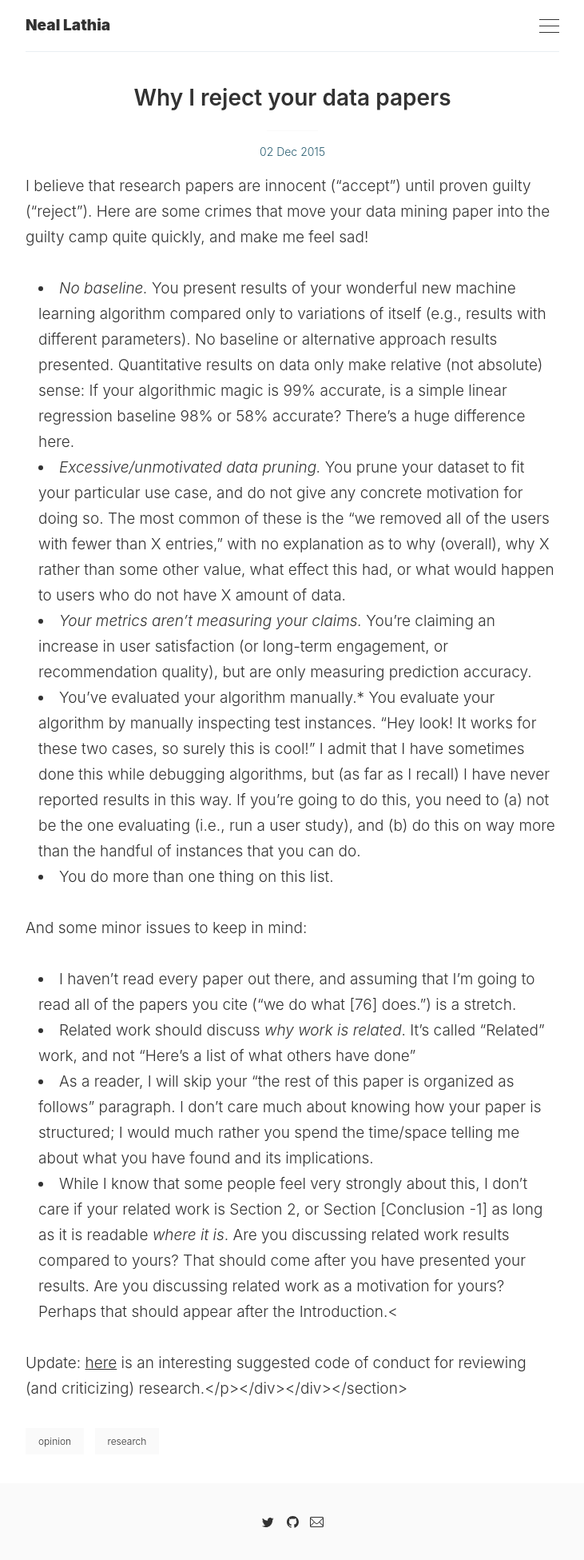
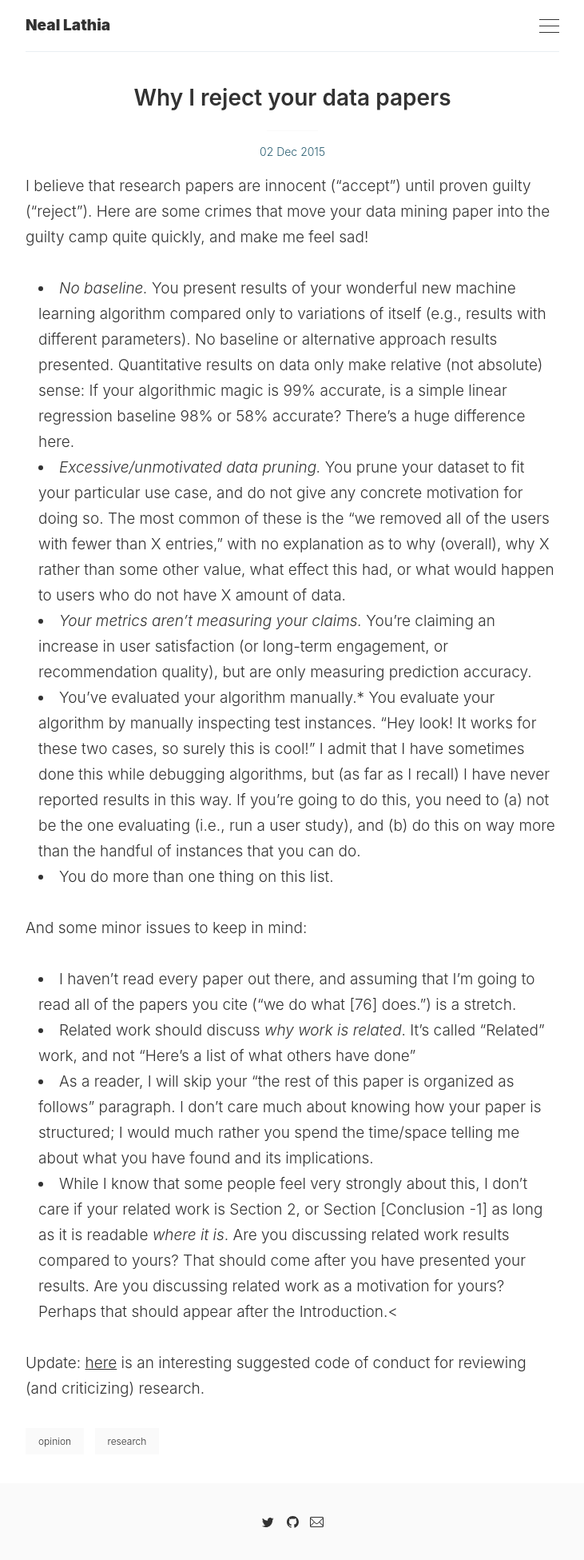
Before and after one commit to nlathia/nlathia.github.io, a Jekyll site: the page built from _posts/2015-12-02-Why-I-reject-your-data-papers.md, in a window 1280 px wide. Shown: the whole page at 80% size, without its empty margins (274-1005 px from the left). Built offline with Jekyll 4.4.1, drawn with Linux system fonts in a browser that asks for light colours.

Commit message:
Remove html

```diff
--- a/_posts/2015-12-02-Why-I-reject-your-data-papers.md
+++ b/_posts/2015-12-02-Why-I-reject-your-data-papers.md
@@ -21,4 +21,4 @@ And some minor issues to keep in mind:
 * As a reader, I will skip your “the rest of this paper is organized as follows” paragraph. I don’t care much about knowing how your paper is structured; I would much rather you spend the time/space telling me about what you have found and its implications.
 * While I know that some people feel very strongly about this, I don’t care if your related work is Section 2, or Section [Conclusion -1] as long as it is readable _where it is_. Are you discussing related work results compared to yours? That should come after you have presented your results. Are you discussing related work as a motivation for yours? Perhaps that should appear after the Introduction.<
 
-Update: [here](https://www.brainpickings.org/2014/03/28/daniel-dennett-rapoport-rules-criticism/) is an interesting suggested code of conduct for reviewing (and criticizing) research.</p></div></div></section>
+Update: [here](https://www.brainpickings.org/2014/03/28/daniel-dennett-rapoport-rules-criticism/) is an interesting suggested code of conduct for reviewing (and criticizing) research.
```
